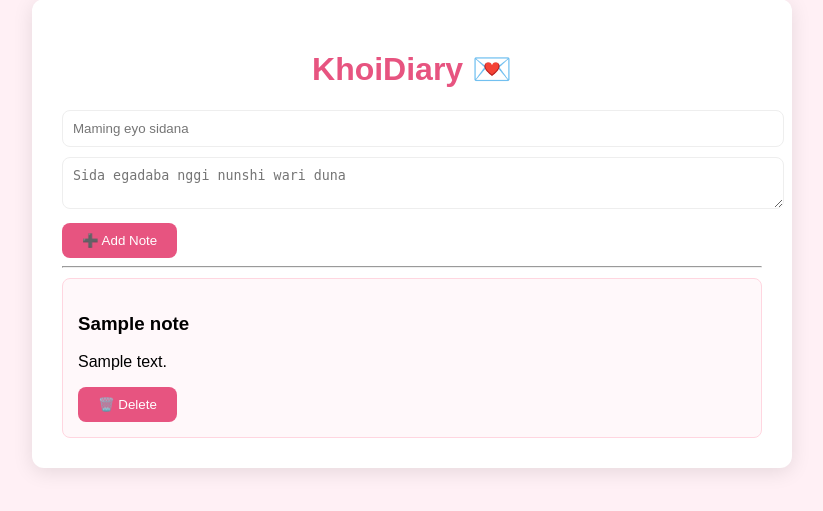
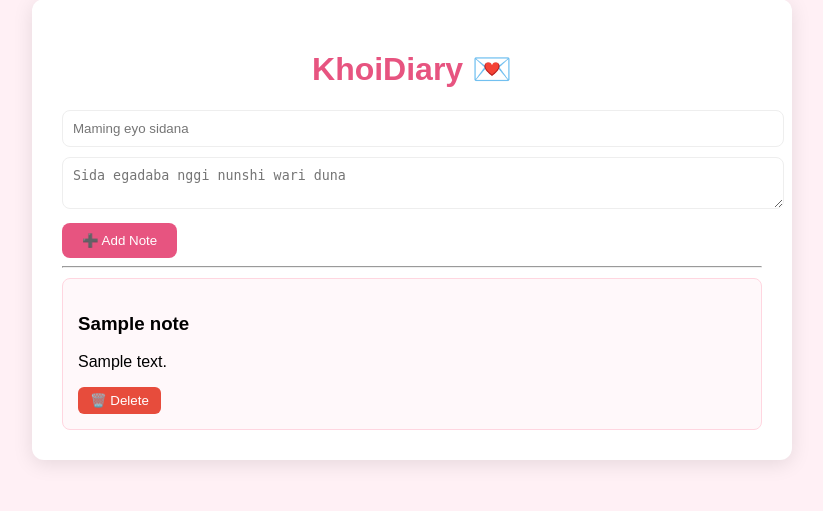
Before and after one commit to MorisTakhellambam/khoi-diary, a FastAPI app: page / in a window 1280 px wide. Shown: the part 41-552 px from the top of the page, without its empty margins (228-1051 px from the left). Run offline with FastAPI, Linux system fonts and the light colour scheme; tables that the repository leaves empty hold one stand-in row (values such as "Sample post").

Commit message:
Update style.css

```diff
--- a/app/static/style.css
+++ b/app/static/style.css
@@ -52,3 +52,17 @@ button:hover {
   margin-top: 10px;
   background: #fff8fa;
 }
+
+.delete-btn {
+    background-color: #e74c3c;
+    color: white;
+    border: none;
+    padding: 6px 12px;
+    border-radius: 6px;
+    cursor: pointer;
+    transition: background-color 0.2s ease;
+}
+
+.delete-btn:hover {
+    background-color: #c0392b;
+}
```
